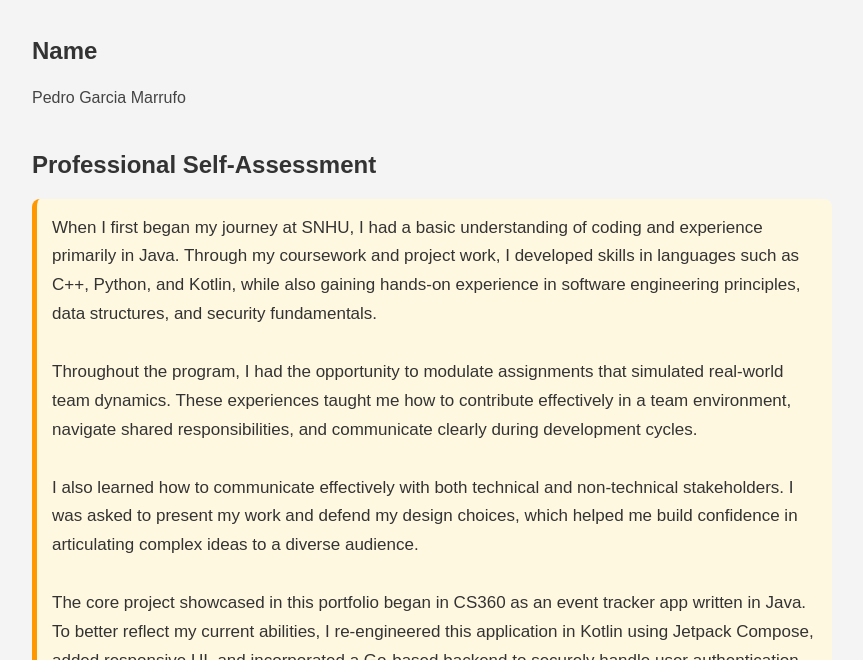
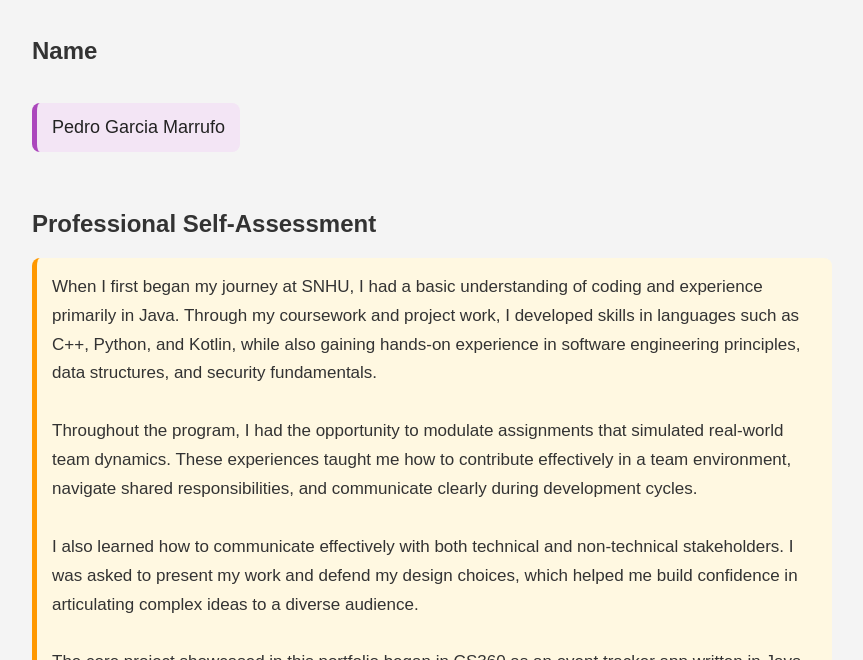
Before and after one commit to RenriDaerthe/RenriDaerthe.github.io, a plain HTML site: page index.html in a window 1280 px wide. Shown: the part 140-800 px from the top of the page, without its empty margins (208-1071 px from the left). Drawn offline with Linux system fonts and the light colour scheme.

Commit message:
Update index.html

```diff
--- a/index.html
+++ b/index.html
@@ -38,6 +38,17 @@
       line-height: 1.6;
       color: #444;
     }
+
+    .myName {
+  font-size: 18px;
+  line-height: 1.6;
+  color: #222;
+  background-color: #f3e5f5; /* Light purple */
+  padding: 10px 15px;
+  border-left: 5px solid #ab47bc; /* A deeper purple */
+  border-radius: 8px;
+  display: inline-block;
+}
 
 
     .BioExplanation {
```
